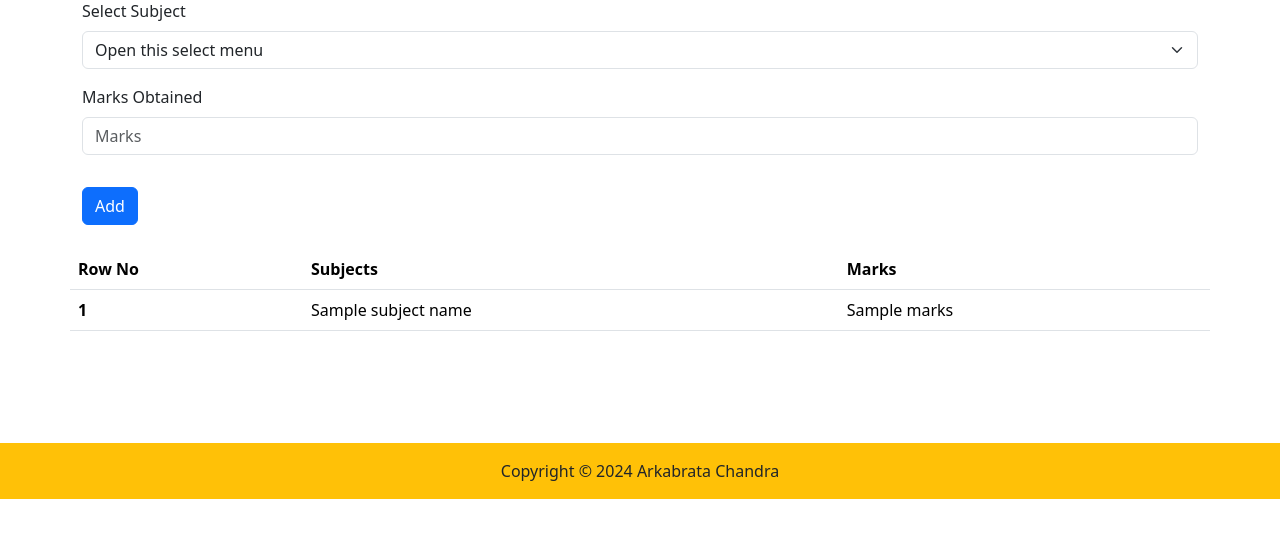
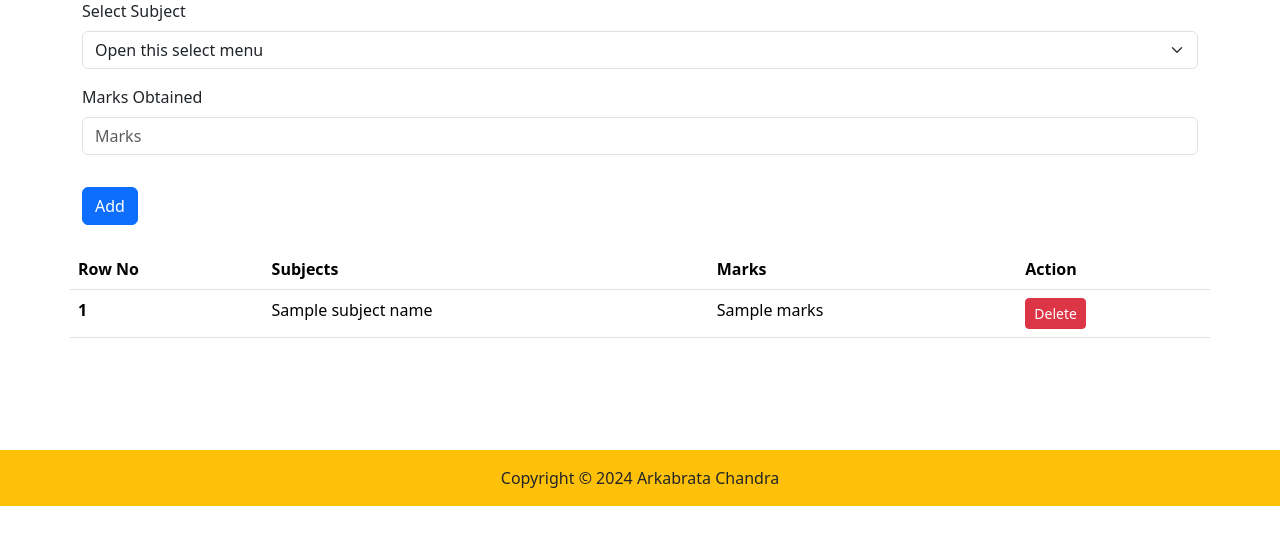
Before and after one commit to itzarkabrata/College-Academics-System, a Django app: template studentcard/templates/report/marks.html in a window 1280 px wide. Shown: the part 228-773 px from the top of the page. Run offline with Django 3.2, Linux system fonts and the light colour scheme; the template is opened without the code that fills it: most values are stand-ins (such as "Sample title", 1, 10 or a date in 2020).

Commit message:
Marks delete functionality added

```diff
--- a/report_card/urls.py
+++ b/report_card/urls.py
@@ -16,7 +16,7 @@ Including another URLconf
 """
 from django.contrib import admin
 from django.urls import path
-from studentcard.views import get_student,get_marks,enlist_student,enlist_dept,delete_dept,delete_student,show_dept_subjects,delete_dept_subject
+from studentcard.views import get_student,get_marks,enlist_student,enlist_dept,delete_dept,delete_student,show_dept_subjects,delete_dept_subject,delete_marks
 
 urlpatterns = [
     path('admin/', admin.site.urls),
@@ -28,4 +28,5 @@ urlpatterns = [
     path('student/delete/<studentId>',delete_student,name="DeleteStudent"),
     path('department/enlist/<dept_name>',show_dept_subjects,name="ShowDepartmentSubjects"),
     path('subject/delete/<subject_code>',delete_dept_subject,name="DeleteSubject"),
+    path('marks/delete/<student_identity>',delete_marks,name="DeleteMarks"),
 ]
--- a/studentcard/templates/report/marks.html
+++ b/studentcard/templates/report/marks.html
@@ -33,6 +33,7 @@
         <th scope="col">Row No</th>
         <th scope="col">Subjects</th>
         <th scope="col">Marks</th>
+        <th scope="col">Action</th>
       </tr>
     </thead>
     <tbody>
@@ -41,7 +42,8 @@
             <tr>
                 <th scope="row">{{forloop.counter}}</th>
                 <td scope="row">{{s.subject_name.sub_name}}</td>
-                <td>{{s.marks}}</td>
+                <td scope="row">{{s.marks}}</td>
+                <td scope="row"><a href="/marks/delete/{{student_info.id}}?scode={{s.subject_name.sub_code}}"><button class="btn btn-sm btn-danger">Delete</button></a></td>
             </tr>
         {% endfor %}
         {% else %}
```
Also changed, not shown: studentcard/views.py (+17 -0 lines), db.sqlite3.
